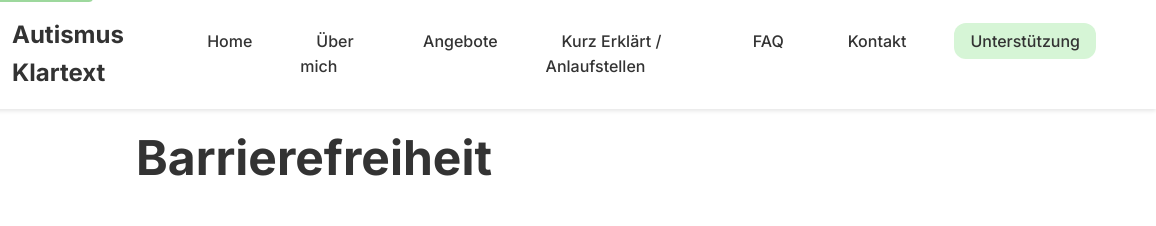
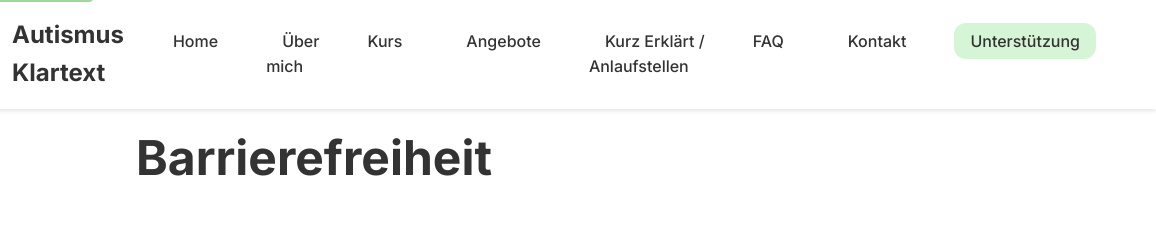
Before and after one commit to TizOfficial/autismusklartext-demo, a plain HTML site: page barrierefreiheit.html in a window 1280 px wide. Shown: the top 226 px of the page, 124-1280 px from the left. Drawn offline with Linux system fonts and the light colour scheme.

Commit message:
Update barrierefreiheit.html

```diff
--- a/barrierefreiheit.html
+++ b/barrierefreiheit.html
@@ -23,6 +23,7 @@
                 <ul class="nav-menu">
                     <li><a href="index.html" class="nav-link">Home</a></li>
                     <li><a href="about.html" class="nav-link">Über mich</a></li>
+                    <li><a href="anlaufstellen.html" class="nav-link"> Kurs </a></li>
                     <li><a href="angebote.html" class="nav-link">Angebote</a></li>
                     <li><a href="autismus-adhs.html" class="nav-link">Kurz Erklärt / Anlaufstellen</a></li>
                     <li><a href="faq.html" class="nav-link">FAQ</a></li>
```
